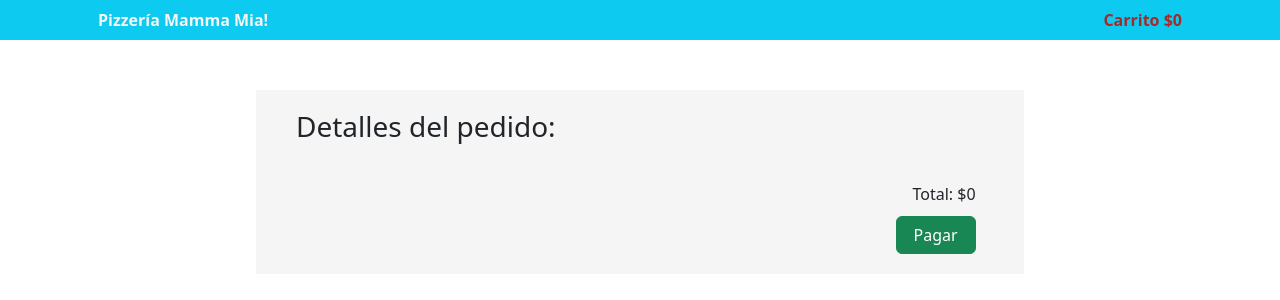
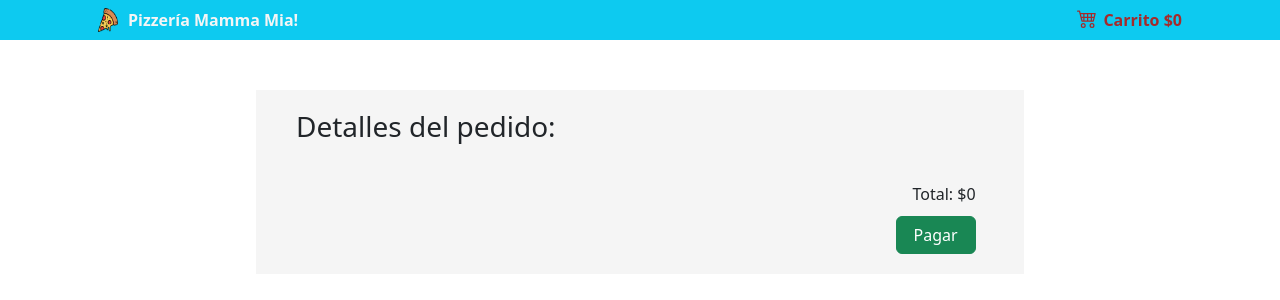
Before and after one commit to OmarArayaGhiani/React_router_context_final, a React (Create React App) app: page /carrito in a window 1280 px wide. Shown: the top 300 px of the page. Built offline with nearby package versions, Linux system fonts and the light colour scheme.

Commit message:
Se mejora estilo visual

```diff
--- a/package.json
+++ b/package.json
@@ -7,9 +7,12 @@
     "@testing-library/react": "^13.4.0",
     "@testing-library/user-event": "^13.5.0",
     "bootstrap": "^5.2.3",
+    "install": "^0.13.0",
+    "npm": "^9.6.2",
     "react": "^18.2.0",
     "react-bootstrap": "^2.7.2",
     "react-dom": "^18.2.0",
+    "react-icons": "^4.8.0",
     "react-router-dom": "^6.9.0",
     "react-scripts": "5.0.1",
     "web-vitals": "^2.1.4"
--- a/src/components/card.jsx
+++ b/src/components/card.jsx
@@ -1,3 +1,8 @@
+import "../css/card.css"
+
+import {BsCart4} from "react-icons/bs"
+import {CiPizza} from "react-icons/ci"
+
 import Button from "react-bootstrap/Button"
 import Card from "react-bootstrap/Card"
 
@@ -48,9 +53,9 @@ const MyCard = () => {
                     return (
                       <Card.Text
                         key={ingredient}
-                        className="text-capitalize mb-0"
+                        className="text-capitalize mb-0 card-ingredients"
                       >
-                        {ingredient}
+                        <CiPizza className="card-icon"/>{ingredient}
                       </Card.Text>
                     )
                   })}
@@ -62,16 +67,16 @@ const MyCard = () => {
                     <Button
                       onClick={() => toSelectedPizza(element.name)}
                       variant="info"
-                      className="m-auto text-light"
+                      className="m-auto text-light btn-flex"
                     >
                       Ver más
                     </Button>
                     <Button
                       onClick={() => pizzaAdd(element)}
                       variant="danger"
-                      className="m-auto text-light"
+                      className="m-auto text-light btn-flex"
                     >
-                      Añadir
+                      Añadir<BsCart4 className="btn-icon"/>
                     </Button>
                   </div>
                 </Card.Body>
--- a/src/components/card_details.jsx
+++ b/src/components/card_details.jsx
@@ -1,4 +1,7 @@
 import "../css/card_details.css"
+
+import {BsCart4} from "react-icons/bs"
+import {CiPizza} from "react-icons/ci"
 
 import Button from "react-bootstrap/Button"
 
@@ -37,7 +40,7 @@ const CardDetails = () => {
                 <p>{element.desc}</p>
                 <p className="fw-bold">Ingredientes</p>
                 {element.ingredients.map((ingredient) => {
-                  return <p key={ingredient} className="ingredients">{ingredient}</p>
+                  return <p key={ingredient} className="ingredients"><CiPizza className="card-icon"/>{ingredient}</p>
                 })}
                 <hr />
                 <div className="price-add">
@@ -45,8 +48,8 @@ const CardDetails = () => {
                   </p>
                   <Button
                   onClick={() => pizzaAdd(element)}
-                  variant="danger" className="add text-light">
-                    Añadir
+                  variant="danger" className="add text-light btn-flex">
+                    Añadir<BsCart4 className="btn-icon"/>
                   </Button>
                 </div>
               </div>
--- a/src/components/navbar.jsx
+++ b/src/components/navbar.jsx
@@ -1,10 +1,13 @@
 import "../css/navbar.css"
 
-import Container from 'react-bootstrap/Container'
-import Navbar from 'react-bootstrap/Navbar'
+import pizza_icon from "../img/pizza_icon.png"
+import {BsCart4} from "react-icons/bs"
 
-import { NavLink } from 'react-router-dom'
-import { useContext } from "react"
+import Container from "react-bootstrap/Container"
+import Navbar from "react-bootstrap/Navbar"
+
+import {NavLink} from "react-router-dom"
+import {useContext} from "react"
 import MyContext from "../MyContext"
 
 const MyNavbar = () => {
@@ -12,10 +15,22 @@ const MyNavbar = () => {
   const {price} = useContext(MyContext)
 
   return (
-    <Navbar bg='info' expand="lg">
+    <Navbar bg="info" expand="lg">
       <Container>
-        <NavLink to="/" className={`navlink ${setActiveClass} ms-3 text-decoration-none fw-bold`}>Pizzería Mamma Mia!</NavLink>
-        <NavLink to="/carrito" className={`navlink ${setActiveClass} me-3 text-decoration-none fw-bold`}>Carrito $<span>{price}</span></NavLink>
+        <NavLink
+          to="/"
+          className={`navlink ${setActiveClass} ms-3 text-decoration-none fw-bold`}
+        >
+          <img src={pizza_icon} alt="ícono pizza" />
+          Pizzería Mamma Mia!
+        </NavLink>
+        <NavLink
+          to="/carrito"
+          className={`navlink ${setActiveClass} me-3 text-decoration-none fw-bold`}
+        >
+          <BsCart4 className="nav-icon"/>
+          Carrito $<span>{price}</span>
+        </NavLink>
       </Container>
     </Navbar>
   )
--- a/src/components/table_carrito.jsx
+++ b/src/components/table_carrito.jsx
@@ -37,7 +37,7 @@ const TableCarrito = () => {
           if(element.cantidad > 0)
           return (
             <div key={index}>
-              <div className="item d-flex align-items-center">
+              <div className="item">
                 <div className="d-flex align-items-center">
                   <img src={element.img} alt={element.name} />
                   <p>{element.name}</p>
--- /dev/null
+++ b/src/css/card.css
@@ -0,0 +1,8 @@
+.card-ingredients{
+    display: flex;
+    align-items: center;
+}
+
+.card-ingredients .card-icon{
+    margin-right: 5px;
+}
--- a/src/css/card_details.css
+++ b/src/css/card_details.css
@@ -23,6 +23,12 @@
 .details-card-flex .ingredients{
     margin: 0px;
     text-transform: capitalize;
+    display: flex;
+    align-items: center;
+}
+
+.details-card-flex .card-icon{
+    margin-right: 5px;
 }
 
 .details-card-flex .price-add{
--- a/src/css/navbar.css
+++ b/src/css/navbar.css
@@ -1,5 +1,6 @@
 .navlink {
     color: whitesmoke;
+    display: flex;
 }
 
 .navlink:hover {
@@ -9,3 +10,13 @@
 .active {
     color: brown;
 }
+
+.nav-icon{
+    font-size: 20px;
+    margin-right: 6px;
+}
+
+.navlink img{
+    width: 20px;
+    margin-right: 10px;
+}
--- a/src/css/table_carrito.css
+++ b/src/css/table_carrito.css
@@ -4,17 +4,19 @@
     background-color: whitesmoke;
 }
 
-.carrito h3{
+.carrito h3 {
     padding: 20px 40px;
 }
 
-.carrito .items{
+.carrito .items {
     width: 90%;
     margin: auto;
     padding-bottom: 20px;
 }
 
-.carrito .item{
+.carrito .item {
+    display: flex;
+    align-items: center;
     justify-content: space-between;
     height: 60px;
     margin: 10px;
@@ -22,43 +24,54 @@
     background-color: white;
 }
 
-.carrito p{
+.carrito p {
     margin: 0px;
     text-transform: capitalize;
 }
 
-.carrito img{
+.carrito img {
     width: 50px;
     height: 40px;
     margin-right: 10px;
 }
 
-.price-section{
+.price-section {
     display: flex;
     align-items: center;
 }
 
-.price-section p{
+.price-section p {
     margin-left: 20px;
 }
 
-.add-remove{
+.add-remove {
     width: 40px;
     height: 40px;
     margin-left: 10px;
 }
 
-.carrito .buy{
+.carrito .buy {
     display: flex;
     flex-direction: column;
     align-items: flex-end;
 }
 
-.carrito .total-price{
+.carrito .total-price {
     margin: 10px;
 }
 
-.carrito .buy-btn{
+.carrito .buy-btn {
     width: 80px;
     margin-right: 10px;
 }
+
+@media(max-width: 768px) {
+    .carrito .item {
+        flex-direction: column;
+        height: auto;
+    }
+
+    .carrito .price-section{
+        margin-top: 15px;
+    }
+}
--- a/src/index.css
+++ b/src/index.css
@@ -3,3 +3,14 @@
     padding: 0px;
     box-sizing: border-box;
 }
+
+.btn-icon{
+    margin-left: 6px;
+    font-size: 20px;
+}
+
+.btn-flex{
+    display: flex;
+    width: 40%;
+    justify-content: center;
+}
--- a/src/views/home.jsx
+++ b/src/views/home.jsx
@@ -6,7 +6,7 @@ const Home = () => {
   return (
     <>
       <div className="home-bg home-flex">
-        <h1>¡Pizzeria Mamma Mia!</h1>
+        <h1>¡Pizzería Mamma Mia!</h1>
         <h4>¡Tenemos las mejores pizzas que podrás encontrar!</h4>
         <hr />
       </div>
```
Also changed, not shown: src/img/pizza_icon.png (added), 1 other file (tests, documents, lock files or other folders).
